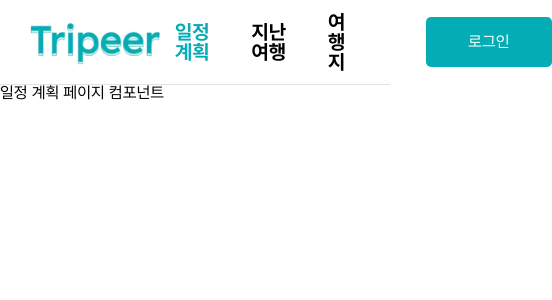
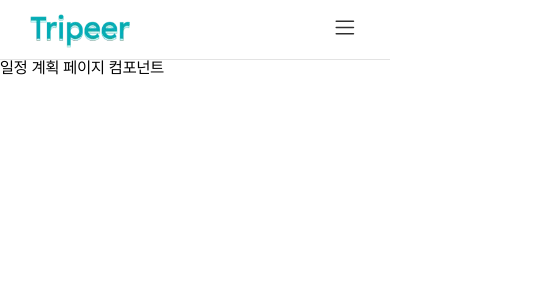
Before and after one commit to Tripeer-contest/frontend, a React (Vite) app in the folder Tripeer/: page /plan in a window 390 px wide. Shown: the top 300 px of the page, 552 px wide, since content can reach past the window. Built offline with nearby package versions, Linux system fonts and the light colour scheme.

Commit message:
feat : 햄버거 버튼 반응형 추가 진행중

```diff
--- a/Tripeer/src/components/FullLogo.tsx
+++ /dev/null
@@ -1,20 +0,0 @@
-// 내부 모듈
-import Logo from '../assets/logo.webp';
-
-// 외부 모듈
-import { Link } from 'react-router-dom';
-
-export default function FullLogo({ width = 130, height = 50 }) {
-  return (
-    <Link to="/">
-      <img
-        src={Logo}
-        alt="Tripeer Logo"
-        style={{
-          width: width,
-          height: height,
-        }}
-      />
-    </Link>
-  );
-}
--- /dev/null
+++ b/Tripeer/src/components/nav/FullLogo.tsx
@@ -0,0 +1,14 @@
+// 내부 모듈
+import Logo from '../../assets/logo.webp';
+import styles from './navbar.module.css';
+
+// 외부 모듈
+import { Link } from 'react-router-dom';
+
+export default function FullLogo() {
+  return (
+    <Link to="/">
+      <img src={Logo} alt="Tripeer Logo" className={styles.logoImg} />
+    </Link>
+  );
+}
--- a/Tripeer/src/components/nav/NavBar.tsx
+++ b/Tripeer/src/components/nav/NavBar.tsx
@@ -1,5 +1,5 @@
 // 내부 모듈
-import FullLogo from '../FullLogo';
+import FullLogo from './FullLogo';
 import AuthButton from './AuthButton';
 import styles from './navbar.module.css';
 import NavButton from './NavButton';
@@ -8,7 +8,10 @@ export default function NavBar() {
   return (
     <nav className={styles.container}>
       <FullLogo />
+      <input type="checkbox" id="hamburger" />
+      <label htmlFor="hamburger" className={styles.hamburger} />
       <ul className={styles.linkBox}>
+        <hr className={styles.AuthLine} />
         <NavButton to="/plan" text="일정 계획" />
         <NavButton to="/diary" text="지난 여행" />
         <NavButton to="/place" text="여행지" />
--- a/Tripeer/src/components/nav/navbar.module.css
+++ b/Tripeer/src/components/nav/navbar.module.css
@@ -1,3 +1,8 @@
+input[type='checkbox'] {
+  display: none;
+}
+
+@media screen and (min-width: 860px) {
   .container {
     width: 100vw;
     height: 84.8px;
@@ -7,6 +12,16 @@
     border-bottom: 1px solid #e3e3e3;
     justify-content: space-between;
     align-items: center;
+  }
+  .AuthLine {
+    display: none;
+  }
+  .logoImg {
+    width: 130px;
+    height: 50px;
+  }
+  .hamburger {
+    display: none;
   }
 
   .linkBox {
@@ -125,3 +140,91 @@
     left: 0;
     z-index: 1;
   }
+}
+
+@media screen and (max-width: 860px) {
+  .container {
+    width: 100vw;
+    height: 60px;
+    display: flex;
+    padding: 15px;
+    padding-left: 30px;
+    border-bottom: 1px solid #e3e3e3;
+    justify-content: space-between;
+    align-items: center;
+  }
+  .logoImg {
+    width: 100px;
+    height: 40px;
+  }
+  .hamburger {
+    width: 20px;
+    height: 20px;
+    background-image: url(../../assets/hamburger.svg);
+    background-repeat: no-repeat;
+    background-size: contain;
+    cursor: pointer;
+    margin-right: 20px;
+  }
+  .linkBox {
+    display: none;
+  }
+
+  input:checked ~ .linkBox {
+    display: flex;
+    padding: 30px 0px 30px 30px;
+    position: fixed;
+    top: 60px;
+    width: 300px;
+    height: calc(100vh - 50px);
+    box-shadow: 0px 0px 30px 0px #30364d17;
+    background-color: #fff;
+    right: 0;
+    flex-direction: column;
+    gap: 20px;
+    animation: showList 0.3s ease-in-out;
+  }
+
+  @keyframes showList {
+    0% {
+      width: 0px;
+      opacity: 0;
+    }
+    50% {
+      opacity: 0;
+    }
+    99% {
+      width: 290px;
+      opacity: 0.9;
+    }
+    100% {
+      width: 300px;
+      opacity: 1;
+    }
+  }
+
+  .loginBox {
+    display: none;
+  }
+
+  .activeBtn {
+    text-decoration: none;
+    font-size: 20px;
+    font-weight: bold;
+    margin: 15px;
+    color: #04acb5;
+  }
+
+  .unactiveBtn {
+    text-decoration: none;
+    color: black;
+    font-size: 20px;
+    font-weight: bold;
+    margin: 15px;
+  }
+  .AuthLine {
+    margin-top: 0px;
+    width: 100%;
+    border: 0.1px solid #e3e3e3;
+  }
+}
```
Also changed, not shown: Tripeer/src/assets/hamburger.svg (added). Lines whose indentation alone changed are shown as unchanged.
